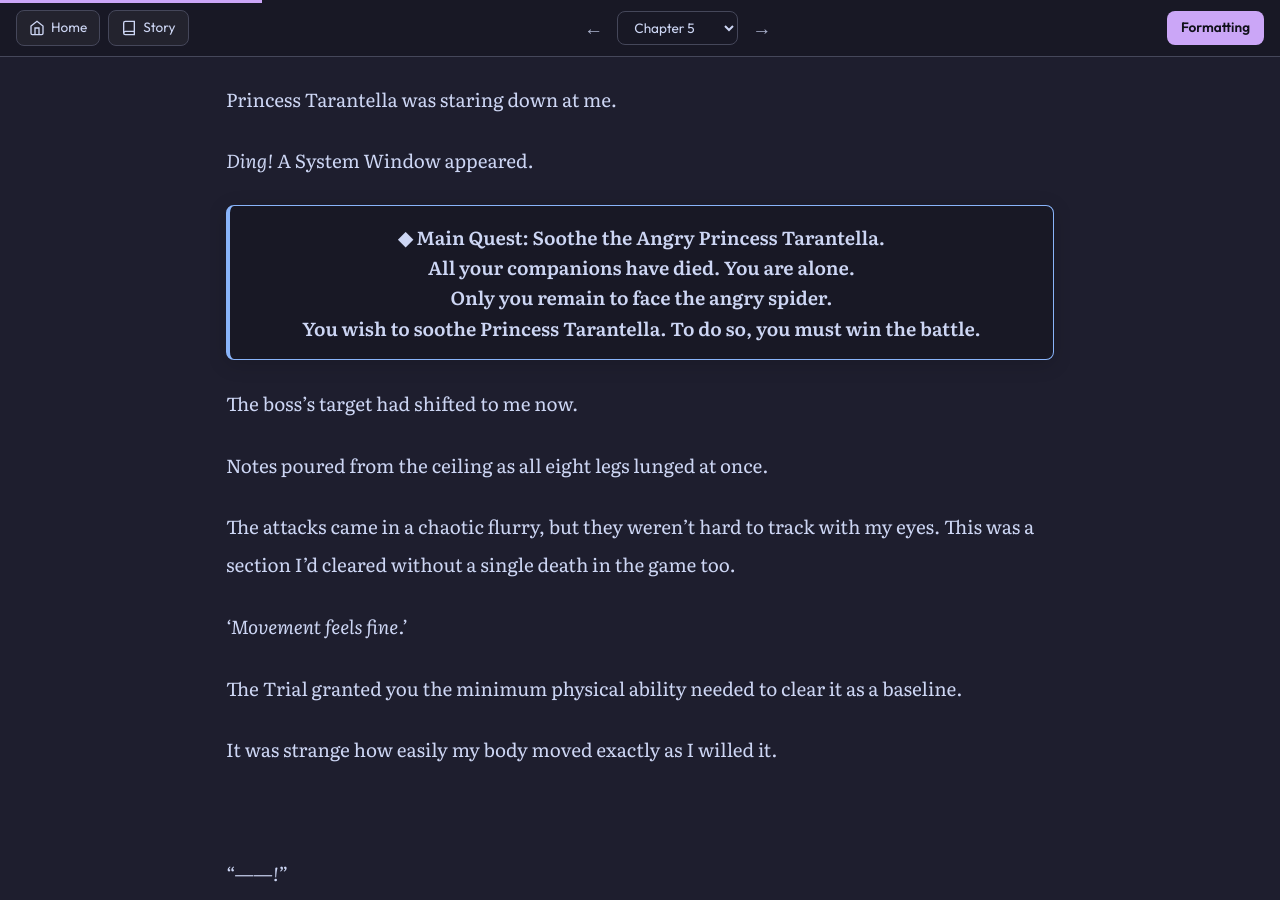
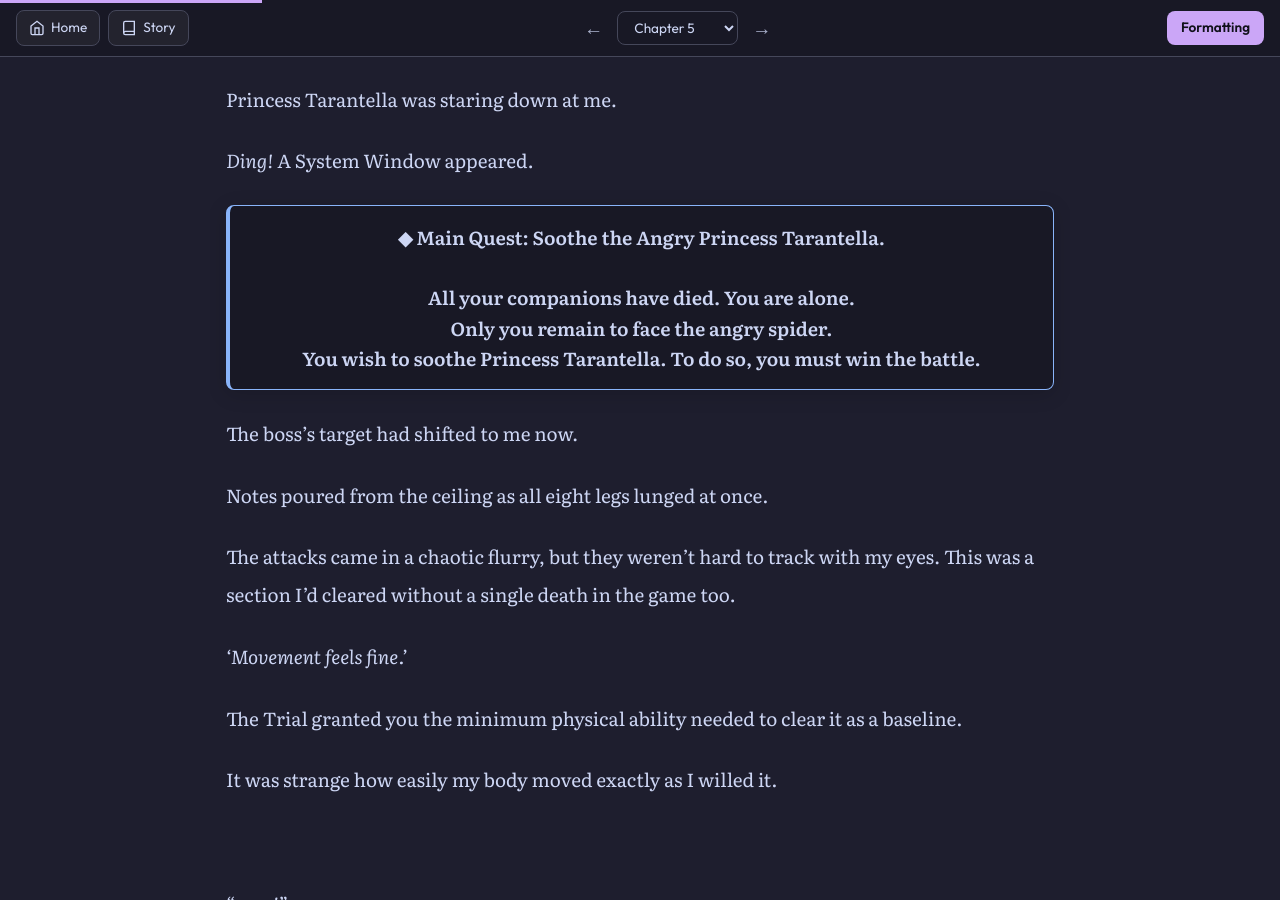
Before and after one commit to soleumn/soleumn.github.io, a Jekyll site: the page built from _chapters/eoshinki/ch5.md, in a window 1280 px wide and 900 px high, scrolled down 2631 px. Built offline with Jekyll 4.4.1, drawn with Linux system fonts in a browser that asks for light colours; some web fonts are replaced; comment, search, counter and statistics services are not loaded.

Commit message:
Edit Chapter 5 (via site)

```diff
--- a/_chapters/eoshinki/ch5.md
+++ b/_chapters/eoshinki/ch5.md
@@ -75,7 +75,7 @@ Princess Tarantella was staring down at me.
 
 *Ding!* A System Window appeared.
 
-{% include system.html text="◆ Main Quest: Soothe the Angry Princess Tarantella.<br>All your companions have died. You are alone.<br>Only you remain to face the angry spider.<br>You wish to soothe Princess Tarantella. To do so, you must win the battle." %}
+{% include system.html text="◆ Main Quest: Soothe the Angry Princess Tarantella.<br><br>All your companions have died. You are alone.<br>Only you remain to face the angry spider.<br>You wish to soothe Princess Tarantella. To do so, you must win the battle." %}
 
 The boss’s target had shifted to me now.
 
```
